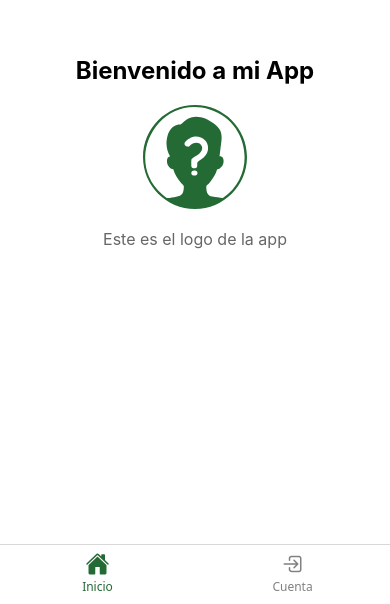
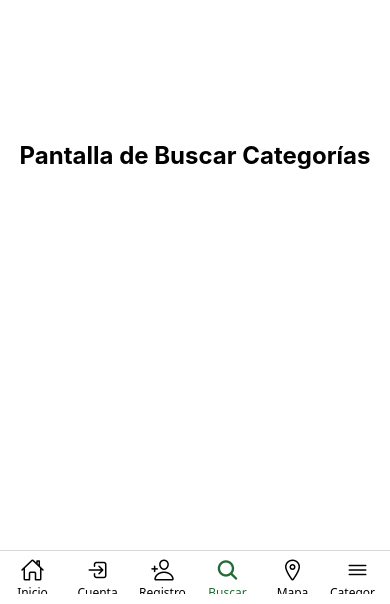
Before and after one commit to chrisfalla/Frontend_La_Brujula_Llanera, a React Native app: screen /BuscarCategorias in a window 390 px wide. Shown: the part 240-844 px from the top of the page. Built offline with nearby package versions, Linux system fonts and the light colour scheme.

Commit message:
creacion de el nav para probar las demas pantallas

```diff
--- a/src/navigation/AppNavigation.js
+++ b/src/navigation/AppNavigation.js
@@ -2,9 +2,13 @@
 import React from 'react';
 import { NavigationContainer } from '@react-navigation/native';
 import { createBottomTabNavigator } from '@react-navigation/bottom-tabs';
-import { Ionicons } from '@expo/vector-icons';
-import HomeScreen from '../screens/Home/HomeScreen';
+import { Ionicons, FontAwesome, MaterialIcons, AntDesign } from '@expo/vector-icons'; // Importar más bibliotecas de iconos
+import HomeScreen from '../screens/HomeScreen';
 import LoginScreen from '../screens/LoginScreen';
+import RegistroScreen from '../screens/RegistroScreen';
+import BuscarCategoriasScreen from '../screens/BuscarCategoriasScreen';
+import MapaScreen from '../screens/MapaScreen';
+import CategoriasScreen from '../screens/CategoriasScreen';
 
 const Tab = createBottomTabNavigator();
 
@@ -15,20 +19,29 @@ const AppNavigator = () => {
                 screenOptions={({ route }) => ({
                     tabBarIcon: ({ focused, color, size }) => {
                         let iconName;
+                        let IconComponent = Ionicons; // Por defecto usar Ionicons
 
                         if (route.name === 'Home') {
                             iconName = focused ? 'home' : 'home-outline';
                         } else if (route.name === 'Login') {
                             iconName = focused ? 'log-in' : 'log-in-outline';
+                        } else if (route.name === 'Registro') {
+                            iconName = focused ? 'person-add' : 'person-add-outline';
+                        } else if (route.name === 'BuscarCategorias') {
+                            iconName = focused ? 'search' : 'search-outline';
+                        } else if (route.name === 'Mapa') {
+                            iconName = focused ? 'location' : 'location-outline';
+                        } else if (route.name === 'Categorias') {
+                            iconName = focused ? 'menu' : 'menu-outline';
                         }
 
                         return <Ionicons name={iconName} size={24} color={color} />;
                     },
                     tabBarActiveTintColor: '#236A34',
-                    tabBarInactiveTintColor: 'gray',
+                    tabBarInactiveTintColor: 'black',
                     tabBarLabelStyle: { fontSize: 12 },
                     tabBarStyle: {
-                        height: 60,
+                        height: 54,
                         paddingBottom: 5
                     },
                 })}
@@ -49,6 +62,38 @@ const AppNavigator = () => {
                         headerShown: false
                     }}
                 />
+                <Tab.Screen
+                    name="Registro"
+                    component={RegistroScreen}
+                    options={{
+                        title: 'Registro',
+                        headerShown: false
+                    }}
+                />
+                <Tab.Screen
+                    name="BuscarCategorias"
+                    component={BuscarCategoriasScreen}
+                    options={{
+                        title: 'Buscar',
+                        headerShown: false
+                    }}
+                />
+                <Tab.Screen
+                    name="Mapa"
+                    component={MapaScreen}
+                    options={{
+                        title: 'Mapa',
+                        headerShown: false
+                    }}
+                />
+                <Tab.Screen
+                    name="Categorias"
+                    component={CategoriasScreen}
+                    options={{
+                        title: 'Categorías',
+                        headerShown: false
+                    }}
+                />
             </Tab.Navigator>
         </NavigationContainer>
     );
--- /dev/null
+++ b/src/screens/BuscarCategoriasScreen.js
@@ -0,0 +1,25 @@
+import React from 'react';
+import { View, Text, StyleSheet } from 'react-native';
+
+const BuscarCategoriasScreen = () => {
+    return (
+        <View style={styles.container}>
+            <Text style={styles.text}>Pantalla de Buscar Categorías</Text>
+        </View>
+    );
+};
+
+const styles = StyleSheet.create({
+    container: {
+        flex: 1,
+        justifyContent: 'center',
+        alignItems: 'center',
+        backgroundColor: '#fff',
+    },
+    text: {
+        fontSize: 24,
+        fontWeight: 'bold',
+    },
+});
+
+export default BuscarCategoriasScreen;
--- /dev/null
+++ b/src/screens/CategoriasScreen.js
@@ -0,0 +1,25 @@
+import React from 'react';
+import { View, Text, StyleSheet } from 'react-native';
+
+const CategoriasScreen = () => {
+    return (
+        <View style={styles.container}>
+            <Text style={styles.text}>Pantalla de Categorías</Text>
+        </View>
+    );
+};
+
+const styles = StyleSheet.create({
+    container: {
+        flex: 1,
+        justifyContent: 'center',
+        alignItems: 'center',
+        backgroundColor: '#fff',
+    },
+    text: {
+        fontSize: 24,
+        fontWeight: 'bold',
+    },
+});
+
+export default CategoriasScreen;
--- a/src/screens/Home/HomeScreen.js
+++ b/src/screens/HomeScreen.js
@@ -1,6 +1,6 @@
 import React from 'react';
 import { View, Text, StyleSheet } from 'react-native';
-import Logo from '../../components/logo_perfil'; // Verifica que esta ruta sea correcta
+import Logo from '../components/logo_perfil'; // Verifica que esta ruta sea correcta
 
 const HomeScreen = () => {
     return (
--- /dev/null
+++ b/src/screens/MapaScreen.js
@@ -0,0 +1,25 @@
+import React from 'react';
+import { View, Text, StyleSheet } from 'react-native';
+
+const MapaScreen = () => {
+    return (
+        <View style={styles.container}>
+            <Text style={styles.text}>Pantalla de Mapa</Text>
+        </View>
+    );
+};
+
+const styles = StyleSheet.create({
+    container: {
+        flex: 1,
+        justifyContent: 'center',
+        alignItems: 'center',
+        backgroundColor: '#fff',
+    },
+    text: {
+        fontSize: 24,
+        fontWeight: 'bold',
+    },
+});
+
+export default MapaScreen;
--- /dev/null
+++ b/src/screens/RegistroScreen.js
@@ -0,0 +1,25 @@
+import React from 'react';
+import { View, Text, StyleSheet } from 'react-native';
+
+const RegistroScreen = () => {
+    return (
+        <View style={styles.container}>
+            <Text style={styles.text}>Pantalla de Registro</Text>
+        </View>
+    );
+};
+
+const styles = StyleSheet.create({
+    container: {
+        flex: 1,
+        justifyContent: 'center',
+        alignItems: 'center',
+        backgroundColor: '#fff',
+    },
+    text: {
+        fontSize: 24,
+        fontWeight: 'bold',
+    },
+});
+
+export default RegistroScreen;
```
